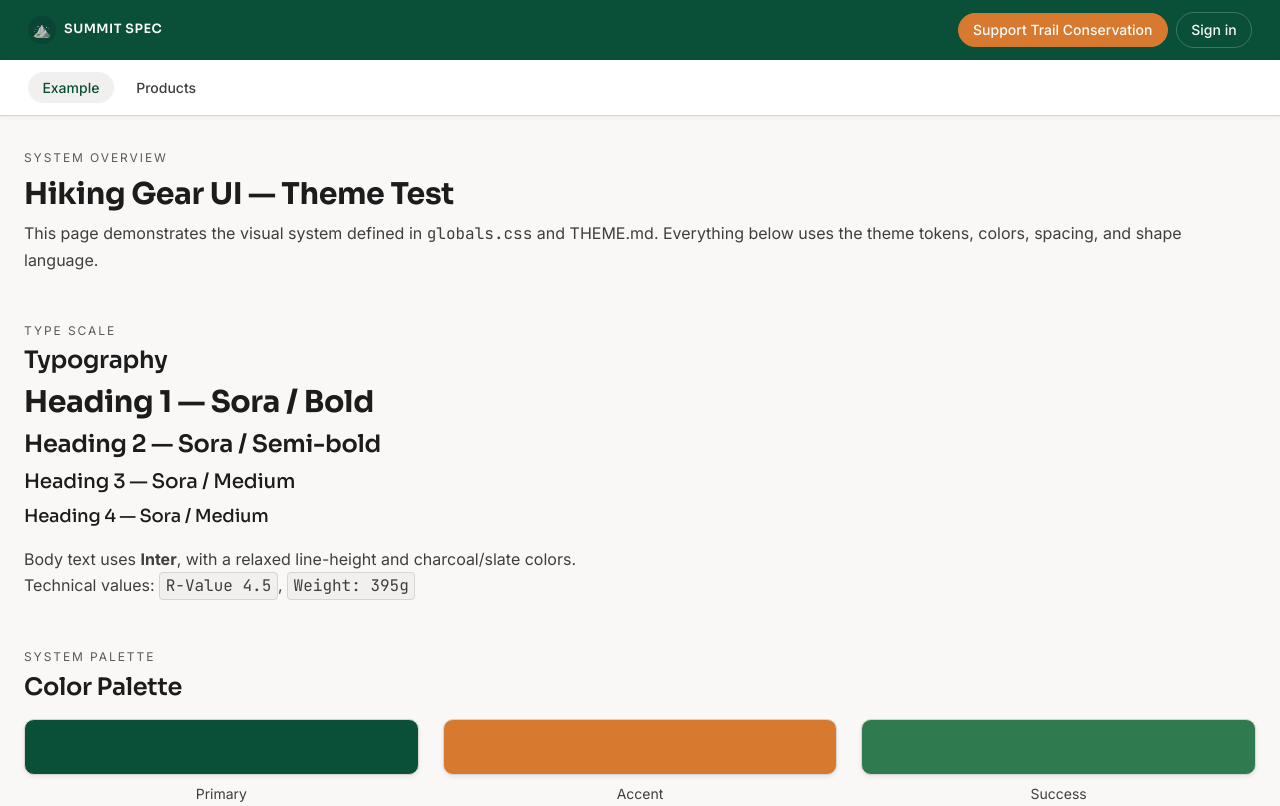
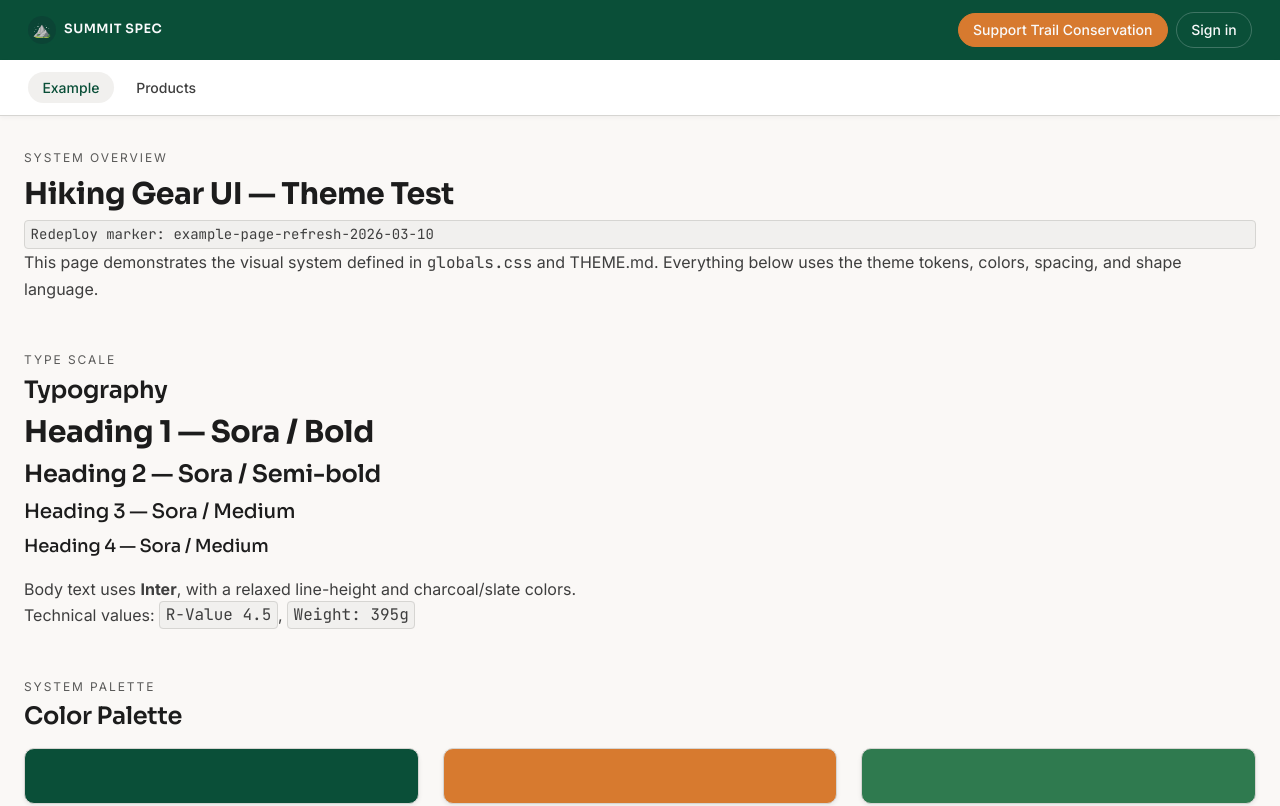
Before and after one commit to simontarrant/summit_spec, a Next.js app in the folder apps/web/: page /example in a window 1280 px wide. Shown: the top 806 px of the page. Built offline with nearby package versions, Linux system fonts and the light colour scheme; no server answers.

Commit message:
cicd: force deploy

```diff
--- a/apps/web/src/app/example/page.tsx
+++ b/apps/web/src/app/example/page.tsx
@@ -13,6 +13,7 @@ export default function Page() {
       <section className="ui-card">
         <p className="ui-label">System overview</p>
         <h1>Hiking Gear UI — Theme Test</h1>
+        <p className="mono text-sm text-slate">Redeploy marker: example-page-refresh-2026-03-10</p>
         <p>
           This page demonstrates the visual system defined in <code>globals.css</code> and THEME.md.
           Everything below uses the theme tokens, colors, spacing, and shape language.
```
